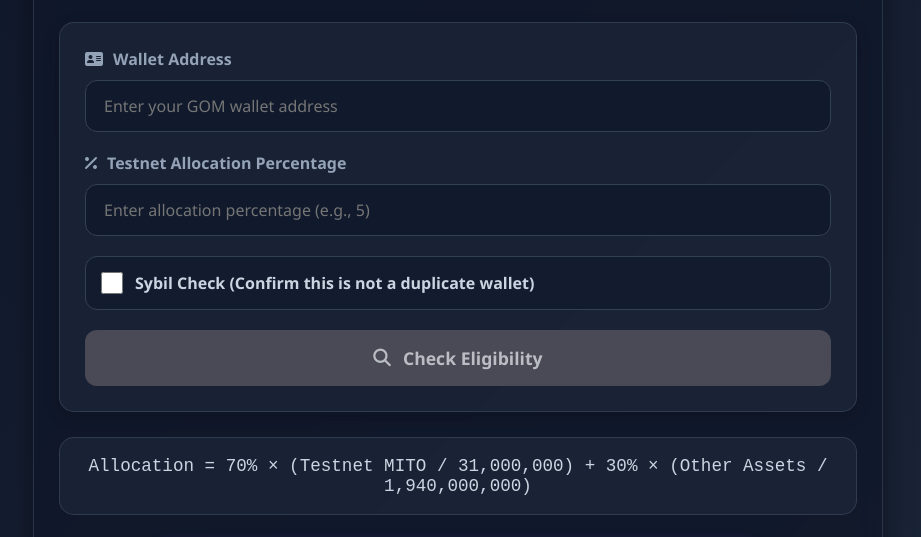
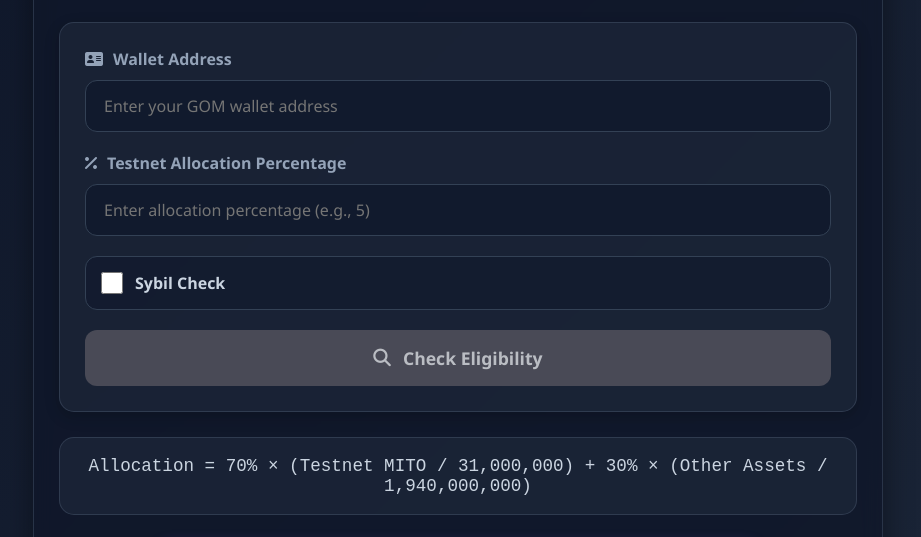
Before and after one commit to prathamvajpayee/GOM-Testnet-Checker, a website: page public/airdrop.html in a window 1280 px wide. Shown: the part 165-702 px from the top of the page, without its empty margins (182-1103 px from the left). Drawn offline with Linux system fonts and the light colour scheme.

Commit message:
Update airdrop.html

```diff
--- a/public/airdrop.html
+++ b/public/airdrop.html
@@ -491,7 +491,7 @@
 
                 <div class="checkbox-group">
                     <input type="checkbox" id="sybil-check" name="sybil-check">
-                    <label for="sybil-check">Sybil Check (Confirm this is not a duplicate wallet)</label>
+                    <label for="sybil-check">Sybil Check</label>
                 </div>
 
                 <button class="check-button" id="check-button" disabled>
```
